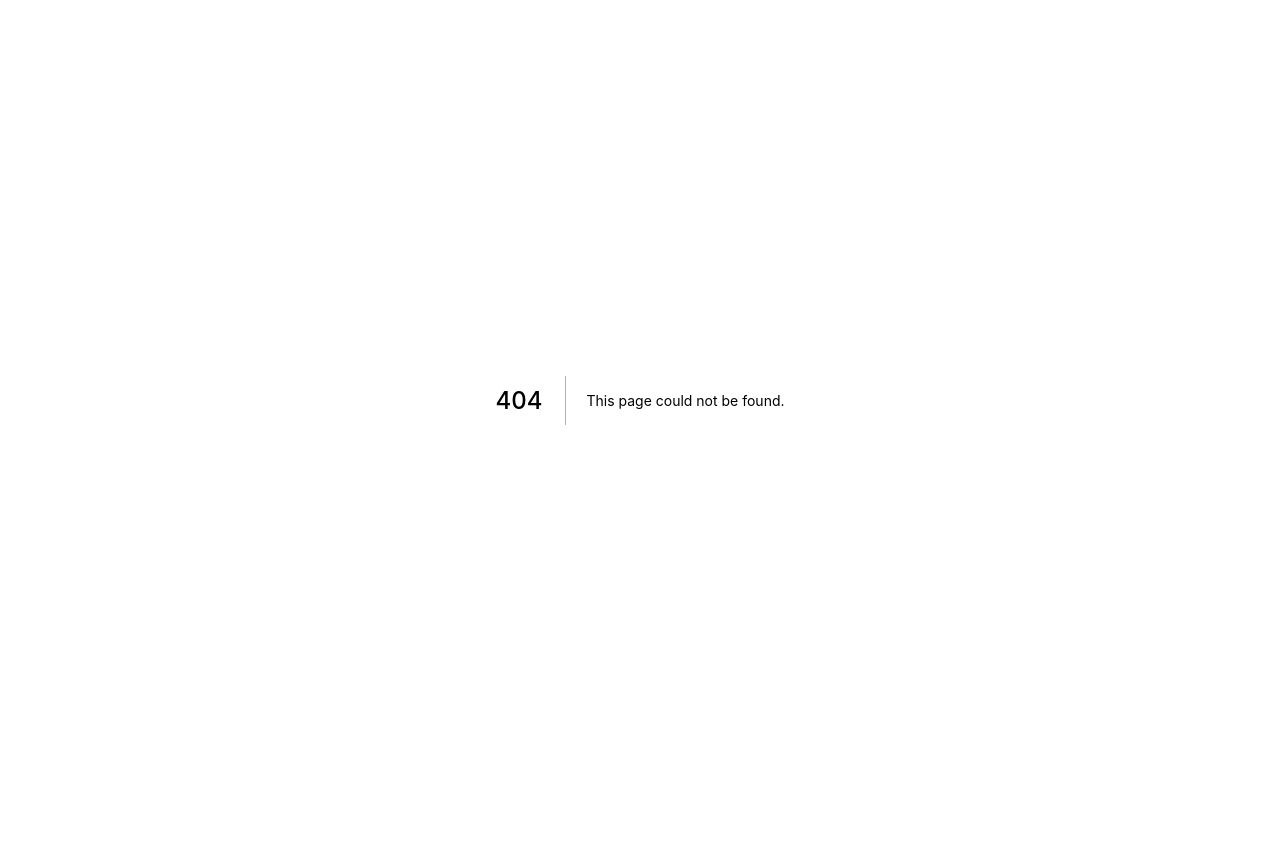
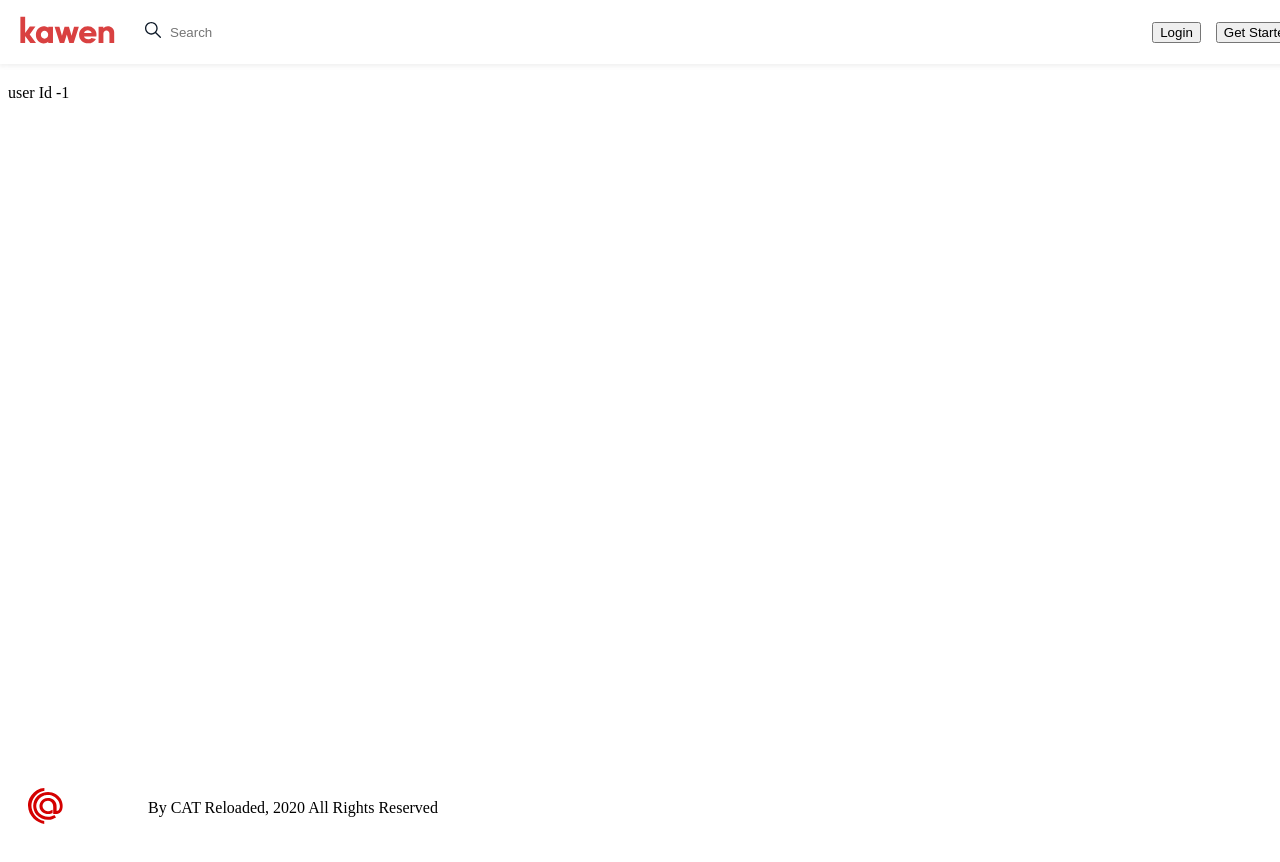
Before and after one commit to MohamedElmdary/kawen, a Next.js app: page /user/1 in a window 1280 px wide. Before the commit this address had no page. Shown: the top 862 px of the page. Before the commit the page ends 800 px from the top, so only its background shows below. Built offline with nearby package versions, Linux system fonts and the light colour scheme.

Commit message:
init user/[id] Component

```diff
--- /dev/null
+++ b/pages/user/[id].tsx
@@ -0,0 +1,37 @@
+import React from 'react';
+import { useRouter } from 'next/router';
+import Layout from '../../components/layout';
+// import { GetServerSideProps } from 'next';
+
+const UserProfile: React.FC = () => {
+    const router = useRouter();
+
+    return (
+        <Layout title="kawen | User Profile">
+            <div>
+                <p>user Id -{router.query.id}</p>
+            </div>
+        </Layout>
+    );
+};
+
+// export const getServerSideProps: GetServerSideProps = async () => {
+//     return {
+//         props: {
+//             user: {
+//                 id: 0,
+//                 name: 'Hassan M.Elmansy',
+//                 cover: 'http://placehold.it/2000x800',
+//                 image: 'http://placehold.it/300x300',
+//                 level: 3,
+//                 experience: {
+//                     reached: 65,
+//                     total: 130
+//                 },
+
+//             }
+//         }
+//     }
+// };
+
+export default UserProfile;
```
